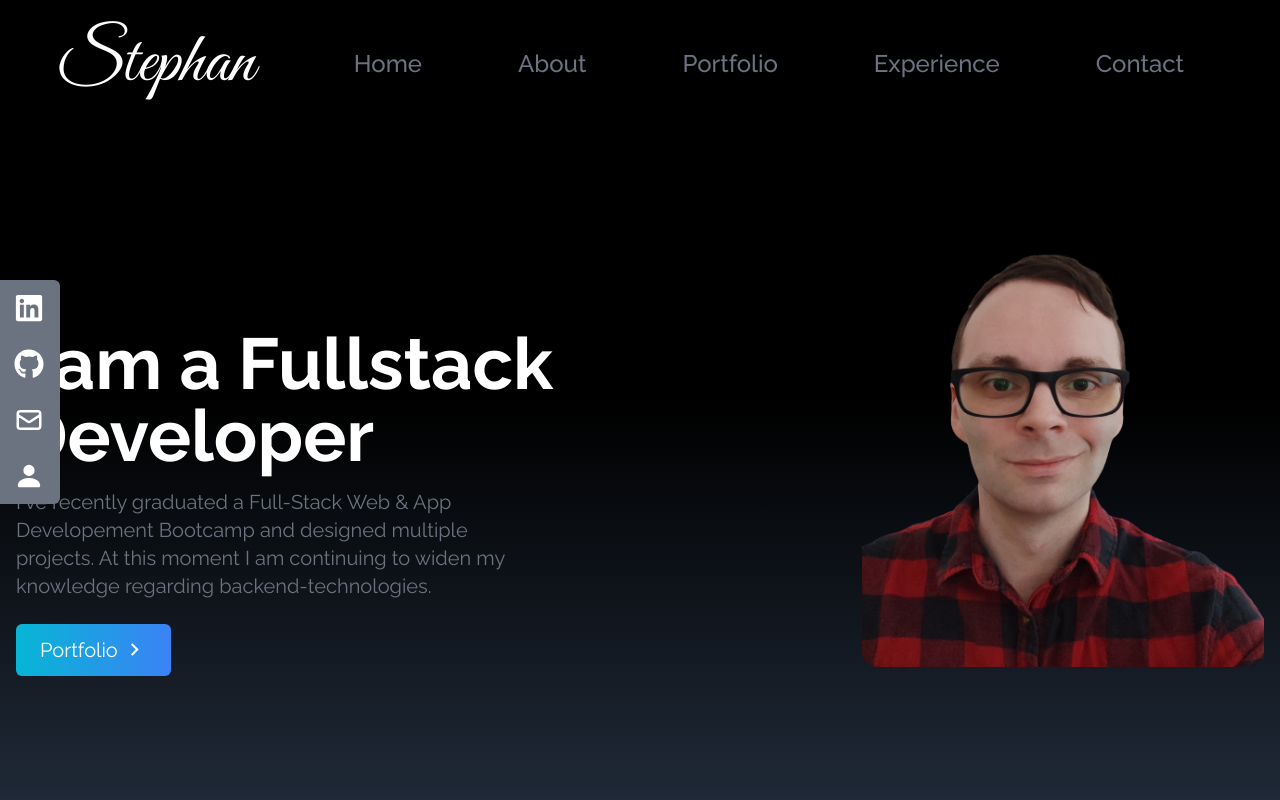
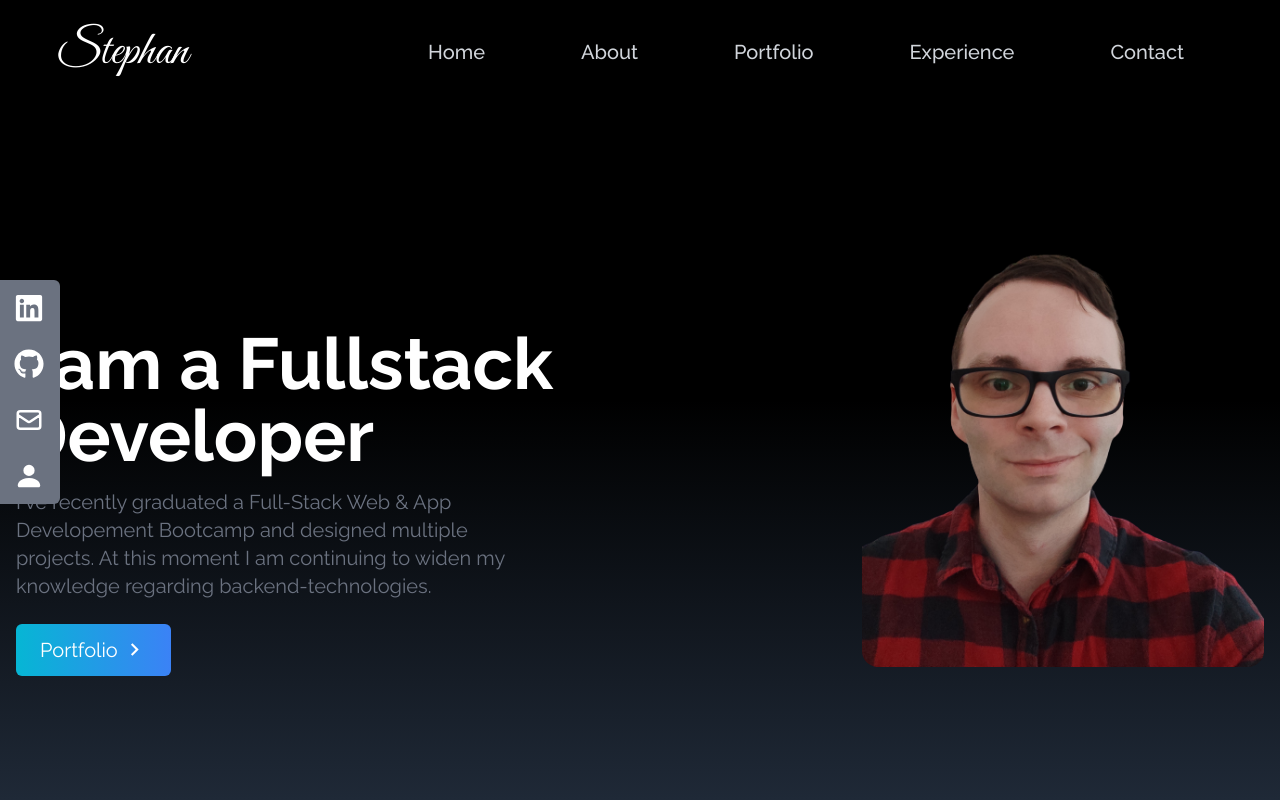
Before and after one commit to StphnX/Portfolio, a React (Create React App) app: page / in a window 1280 px wide. Shown: the top 800 px of the page. Built offline with nearby package versions, Linux system fonts and the light colour scheme.

Commit message:
Update NavBar.jsx

```diff
--- a/src/components/NavBar.jsx
+++ b/src/components/NavBar.jsx
@@ -34,7 +34,7 @@ const NavBar = () => {
         <div className='flex justify-between pt-7 pb-4 items-center w-full h-30 px-12 text-white bg-black fixed'>
 
             <div>
-                <h1 className='text-7xl font-signature ml-2'>Stephan</h1>
+                <h1 className='text-5xl font-signature ml-2'>Stephan</h1>
             </div>
 
             <ul className='hidden md:flex'>
@@ -42,7 +42,7 @@ const NavBar = () => {
                 {links.map(({ id, link }) => (
                     <li
                         key={id}
-                        className='px-12 text-2xl cursor-pointer capitalize font-medium text-gray-500 hover:scale-105 duration-200'>
+                        className='px-12 text-xl cursor-pointer capitalize font-medium text-gray-300 hover:scale-105 duration-200'>
                         <Link to={link} smooth duration={500}>
                             {link}
                         </Link>
@@ -52,7 +52,7 @@ const NavBar = () => {
             </ul>
 
             <div onClick={() => setNav(!nav)}
-                className='cursor-pointer pr-4 z-10 text-gray-500 md:hidden'>
+                className='cursor-pointer pr-4 z-10 text-gray-300 md:hidden'>
                 {nav ? <FaTimes size={30} /> : <FaBars size={30} />}
             </div>
 
```
